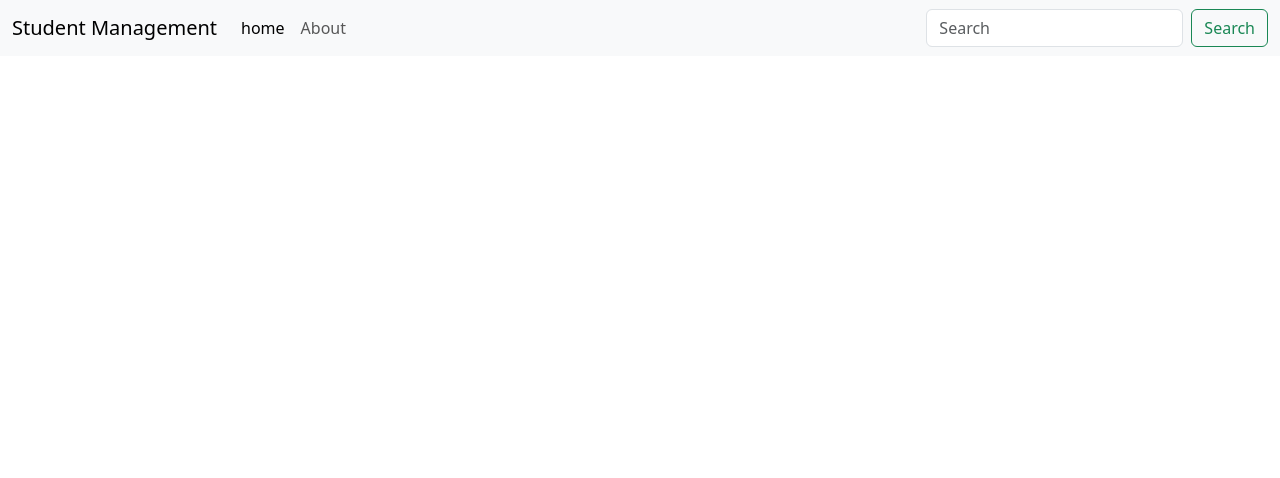
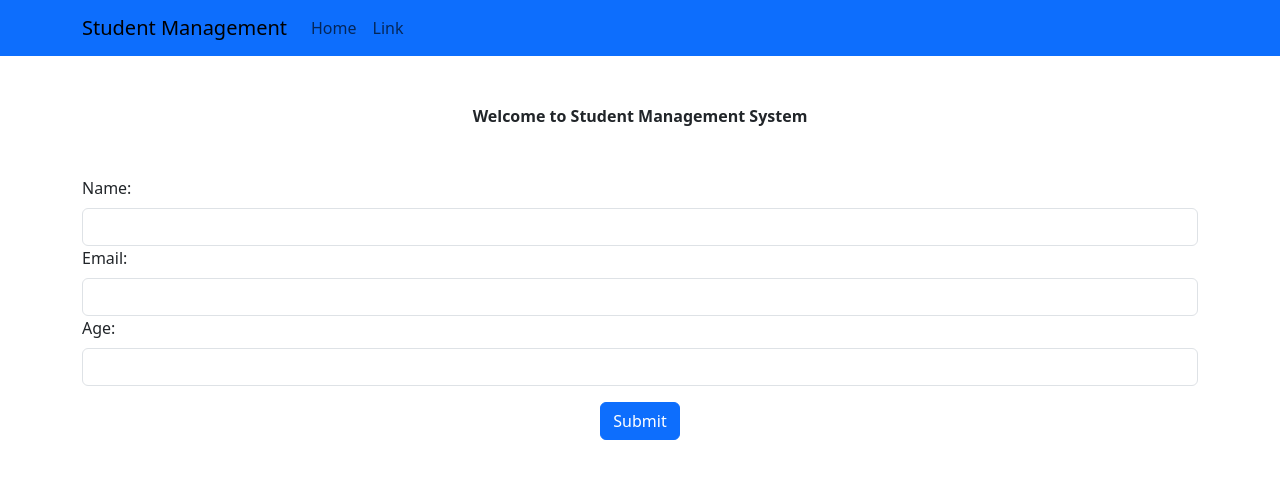
Before and after one commit to Pratikshasg17/React_Demo, a React (Create React App) app: page / in a window 1280 px wide. Shown: the top 478 px of the page. Built offline with nearby package versions, Linux system fonts and the light colour scheme.

Commit message:
updated code

```diff
--- a/package.json
+++ b/package.json
@@ -8,6 +8,7 @@
     "@testing-library/user-event": "^13.5.0",
     "bootstrap": "^5.3.0",
     "react": "^18.2.0",
+    "react-bootstrap": "^2.8.0",
     "react-dom": "^18.2.0",
     "react-scripts": "5.0.1",
     "web-vitals": "^2.1.4"
--- a/src/app/App.js
+++ b/src/app/App.js
@@ -1,9 +1,13 @@
-import Navbar from "../component/Navbar";
+import { Display, Log} from "../component/Add";
+import Navbar from "../component/Nav";
+
 
 function App() {
   return (
     <>
       <Navbar title="Student Management" />
+      <Display/>
+      <Log/>
     </>
   );
 }
--- /dev/null
+++ b/src/component/Add.js
@@ -0,0 +1,41 @@
+import React from "react";
+//import "bootstrap/dist/css/bootstrap.css";
+import Form from "react-bootstrap/Form";
+import Button from "react-bootstrap/Button";
+
+function Display() {
+  return (
+    <div className="container text-center mt-5">
+      <b>Welcome to Student Management System</b>
+    </div>
+  );
+}
+
+
+function Log() {
+  return (
+    <Form>
+      <div className="container mt-5">
+        <div class="mb-3 align-center"></div>
+        <Form.Group>
+          <Form.Label>Name:</Form.Label>
+          <Form.Control type="text" />
+        </Form.Group>
+        <Form.Group>
+          <Form.Label>Email:</Form.Label>
+          <Form.Control type="email" />
+        </Form.Group>
+        <Form.Group>
+          <Form.Label>Age:</Form.Label>
+          <Form.Control type="number" />
+        </Form.Group>
+        <div className="container text-center mt-3">
+          <Button variant="primary" type="submit">
+            Submit
+          </Button>
+        </div>
+      </div>
+    </Form>
+  );
+}
+export { Display, Log };
--- /dev/null
+++ b/src/component/Nav.js
@@ -0,0 +1,19 @@
+import 'bootstrap/dist/css/bootstrap.min.css';
+import {Nav, Navbar, Container} from 'react-bootstrap';
+function Nav1(props) {
+  return (
+    <Navbar bg="primary" expand="md">
+    <Container>
+      <Navbar.Brand href="/">{props.title}</Navbar.Brand>
+      <Navbar.Toggle aria-controls="basic-navbar-nav" />
+      <Navbar.Collapse id="basic-navbar-nav">
+        <Nav className="me-auto">
+          <Nav.Link href="/">Home</Nav.Link>
+          <Nav.Link href="/">Link</Nav.Link>
+        </Nav>
+      </Navbar.Collapse>
+    </Container>
+  </Navbar>
+  );
+}
+export default Nav1;
--- a/src/component/Navbar.js
+++ /dev/null
@@ -1,63 +0,0 @@
-import React from "react";
-import propTypes from "prop-types";
-//import "../node_modules/bootstrap/dist/css/bootstrap.min.css";
-import "bootstrap/dist/css/bootstrap.min.css";
-
-export default function Navbar(props) {
-  return (
-    <nav className="navbar navbar-expand-lg bg-body-tertiary">
-      <div className="container-fluid">
-        <a className="navbar-brand" href="/">
-          {props.title}
-        </a>
-        <button
-          className="navbar-toggler"
-          type="button"
-          data-bs-toggle="collapse"
-          data-bs-target="#navbarSupportedContent"
-          aria-controls="navbarSupportedContent"
-          aria-expanded="false"
-          aria-label="Toggle navigation"
-        >
-          <span className="navbar-toggler-icon"></span>
-        </button>
-        <div className="collapse navbar-collapse" id="navbarSupportedContent">
-          <ul className="navbar-nav me-auto mb-2 mb-lg-0">
-            <li className="nav-item">
-              <a className="nav-link active" aria-current="page" href="/">
-                {props.home}
-              </a>
-            </li>
-            <li className="nav-item">
-              <a className="nav-link" href="/">
-                About
-              </a>
-            </li>
-          </ul>
-          <form class="d-flex" role="search">
-            <input
-              class="form-control me-2"
-              type="search"
-              placeholder="Search"
-              aria-label="Search"
-            />
-            <button class="btn btn-outline-success" type="submit">
-              Search
-            </button>
-          </form>
-        </div>
-      </div>
-    </nav>
-  );
-}
-
-Navbar.propTypes = {
-  title: propTypes.string,
-  about: propTypes.string,
-  home: propTypes.string.isRequired,
-};
-
-Navbar.defaultProps = {
-  home: "home",
-  about: "About",
-};
```
Also changed, not shown: 1 other file (tests, documents, lock files or other folders).
